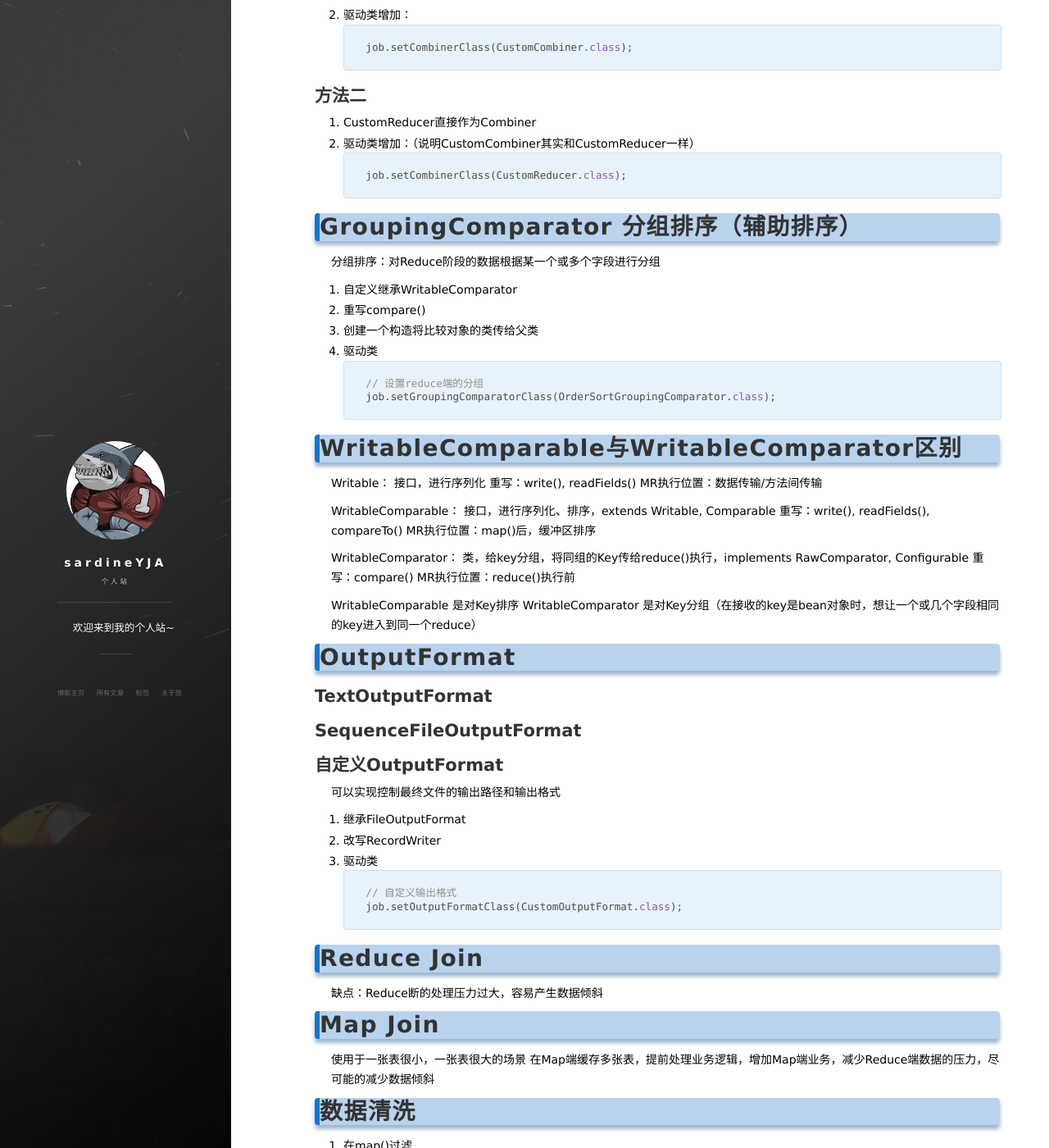
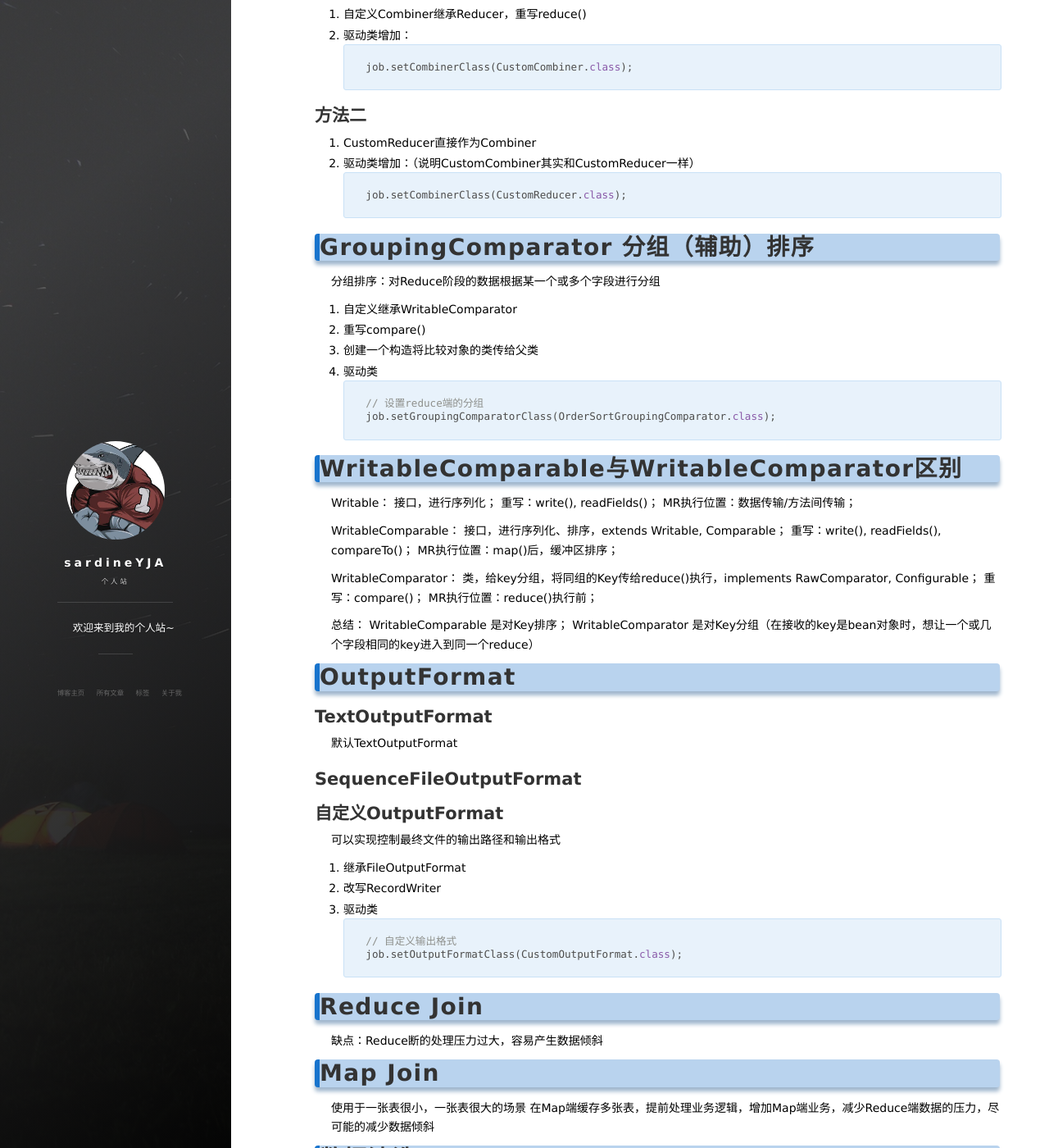
Before and after one commit to sardineYJA/sardineYJA.github.io, a Jekyll site: the page built from _posts/2019-06-15-hadoop-mapreduce.md, in a window 1280 px wide and 1400 px high, scrolled down 4053 px. Shown: the whole window at 82% size. Built offline with Jekyll 4.4.1, drawn with Linux system fonts in a browser that asks for light colours; nearby versions of some CDN libraries; comment, search, counter and statistics services are not loaded; some of the changed text lies outside the part shown.

Commit message:
Update 2019-06-15-hadoop-mapreduce.md

````diff
--- a/_posts/2019-06-15-hadoop-mapreduce.md
+++ b/_posts/2019-06-15-hadoop-mapreduce.md
@@ -10,6 +10,7 @@
 # MapReduce项目环境搭建
 
 1. 创建Maven项目
+
 2. xml依赖以及打包
 
 ```xml
@@ -82,6 +83,7 @@
 是包名+类名的完整路径
 
 3. 创建src/main/resources/log4j.properties
+
 ```
 log4j.rootLogger=INFO, stdout
 log4j.appender.stdout=org.apache.log4j.ConsoleAppender
@@ -97,7 +99,7 @@
 
 5. 打包：右键 -> Run as -> maven install，target目录下生成，使用不带依赖的jar
 
-6. 在hadoop测试hadoop jar wc.jar  XXXX.WordcountDriver /input /output
+6. 在hadoop测试：`hadoop jar wc.jar  XXXX.WordcountDriver /input /output`
 > Exception in thread "main" java.lang.UnsupportedClassVersionError: mapreduceDemo/WordcountDriver : Unsupported major.minor version 52.0
 (Maven打包的1.8版本，而测试系统jdk是1.7版本，建议自己重装1.8)
 解决：将项目Maven的jdk版本换成1.7，重新打包
@@ -107,6 +109,7 @@
 # InputFormat 数据输入
 
 ## FileInputFormat 切片
+
 1. 简单地按照文件的内容长度进行切片
 2. 切片大小默认等于Block大小
 3. 切片时不考虑数据集整体，而是逐个针对每一个文件单独切片
@@ -114,10 +117,12 @@
 # FileInputFormat实现类
 
 ## TextInputFormat
+
 1. 每读取一行
 2. 键是该行在整个文件中的起始字节偏移量：<LongWritable, Text>
 
 ## KeyValueTextInputFormat
+
 1. 每读取一行，被（第一个）分隔符切分key, value
 2. 驱动类设置分隔符：(默认tab)
 ```java
@@ -155,6 +161,7 @@
 
 
 # 自定义InputFormat
+
 1. 继承FileInputFormat
 2. 改写RecordReader
 3. 设置Driver
@@ -216,8 +227,10 @@
 ```
 
 
-# GroupingComparator 分组排序（辅助排序）
+# GroupingComparator 分组（辅助）排序
+
 分组排序：对Reduce阶段的数据根据某一个或多个字段进行分组
+
 1. 自定义继承WritableComparator
 2. 重写compare()
 3. 创建一个构造将比较对象的类传给父类
@@ -231,21 +244,22 @@
 # WritableComparable与WritableComparator区别
 
 Writable：
-接口，进行序列化
-重写：write(), readFields()
-MR执行位置：数据传输/方法间传输
+接口，进行序列化；
+重写：write(), readFields()；
+MR执行位置：数据传输/方法间传输；
 
 WritableComparable：
-接口，进行序列化、排序，extends Writable, Comparable
-重写：write(), readFields(), compareTo()
-MR执行位置：map()后，缓冲区排序
+接口，进行序列化、排序，extends Writable, Comparable；
+重写：write(), readFields(), compareTo()；
+MR执行位置：map()后，缓冲区排序；
 
 WritableComparator：
-类，给key分组，将同组的Key传给reduce()执行，implements RawComparator, Configurable
-重写：compare()
-MR执行位置：reduce()执行前
+类，给key分组，将同组的Key传给reduce()执行，implements RawComparator, Configurable；
+重写：compare()；
+MR执行位置：reduce()执行前；
 
-WritableComparable 是对Key排序
+总结：
+WritableComparable 是对Key排序；
 WritableComparator 是对Key分组（在接收的key是bean对象时，想让一个或几个字段相同的key进入到同一个reduce）
 
 
@@ -253,6 +267,8 @@
 # OutputFormat
 
 ## TextOutputFormat
+
+默认TextOutputFormat
 
 ## SequenceFileOutputFormat
 
@@ -315,10 +333,12 @@
 ```
 
 基类Mapper类和Reducer类中都是只包含四个方法：setup方法，cleanup方法，run方法，map方法。
+
 在run方法中调用了上面的三个方法：setup方法，map方法，cleanup方法。其中setup方法和cleanup方法默认是不做任何操作，且它们只被执行一次。
 
 
 # 数据倾斜
+
 大量的相同key被partition分配到一个分区里，map /reduce程序执行时，reduce节点大部分执行完毕，但是有一个或者几个reduce节点运行很慢，导致整个程序的处理时间很长.
 
 1. 增加jvm内存
@@ -329,7 +349,9 @@
 6. Join尽量使用Map Join
 
 # 参数调优
+
 mapred-default.xml
+
 ```xml
 mapreduce.map.memory.mb
 一个MapTask可使用的资源上限（单位:MB），默认为1024。如果MapTask实际使用的资源量超过该值，则会被强制杀死。
@@ -362,6 +384,7 @@
 ```
 
 yarn-default.xml
+
 ```xml
 yarn.scheduler.minimum-allocation-mb
 给应用程序Container分配的最小内存，默认值：1024
@@ -394,38 +421,65 @@
 
 # MapReduce 流程
 
-InputFormat
-FileInputFormat
-TextInputFormat（默认）
-KeyValueTextInputFormat
-NLineInputFormat
-CombineTextInputFormat
+InputFormat；
+FileInputFormat；
+TextInputFormat（默认）；
+KeyValueTextInputFormat；
+NLineInputFormat；
+CombineTextInputFormat；
+
       |
+
       ↓
+
 RecordReader 自定义InputFormat
+
       |
+
       ↓
+
 Mapper: map(), setup(), cleanup()
+
       |
+
       ↓
+
 WirtableComparable 排序
+
       |
+
       ↓
+
   Combiner 合并
+
       |
+
       ↓
+
 GroupingComparator 分组
+
       |
+
       ↓
+
 Reducer: reduce(), setup(), cleanup()
+
       |
+
       ↓
-OutputFormat
-TextOutputFormat
-SequenceFileOutputFormat
+
+OutputFormat；
+TextOutputFormat（默认）；
+SequenceFileOutputFormat；
+
       |
+
       ↓
+
 RecordWriter 自定义OutputFormat
+
       |
+
       ↓
+
 Partitioner 分区
````
Also changed, not shown: other parts of _posts/2019-06-15-hadoop-mapreduce.md (+15 -4 lines).
